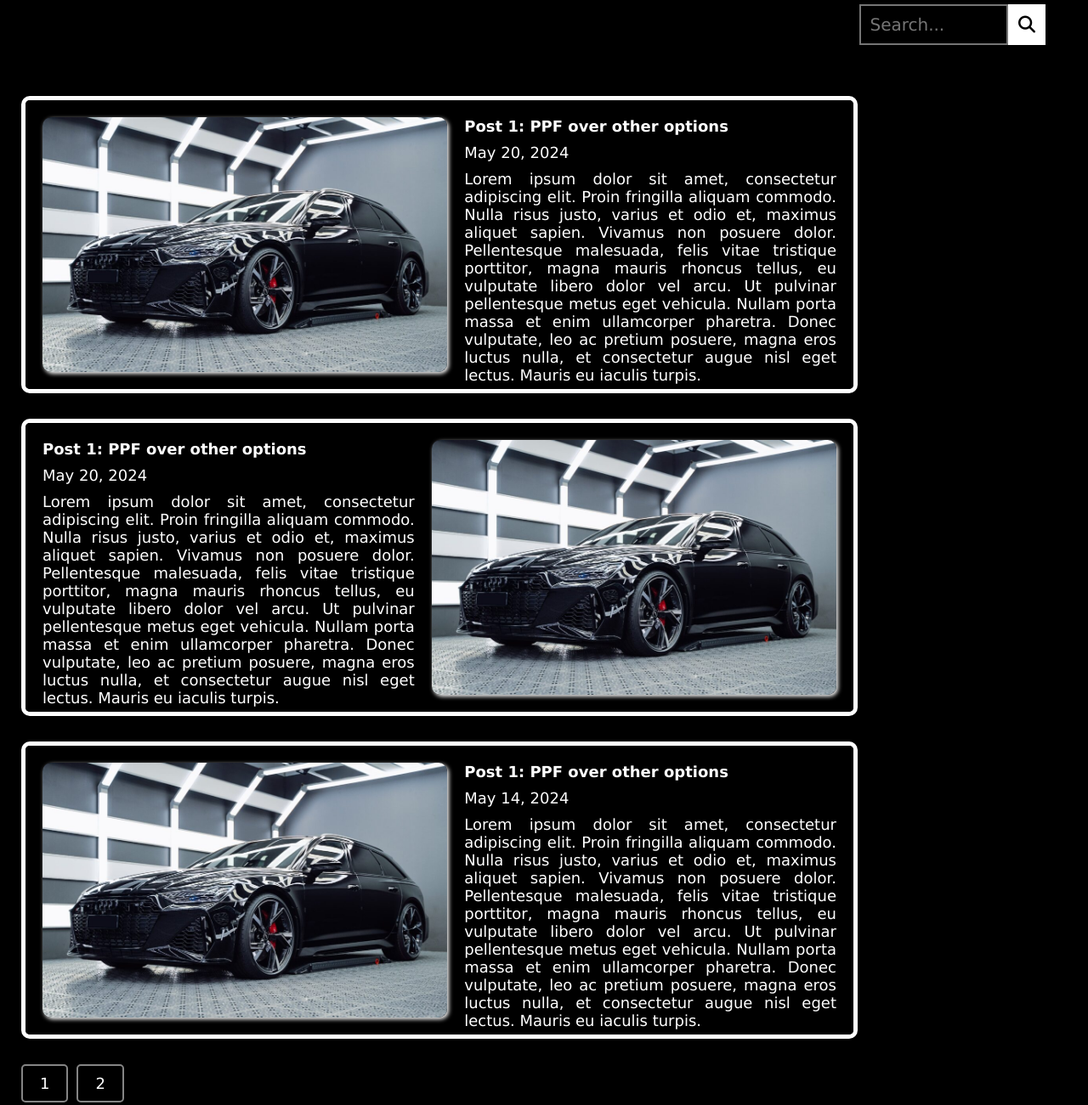
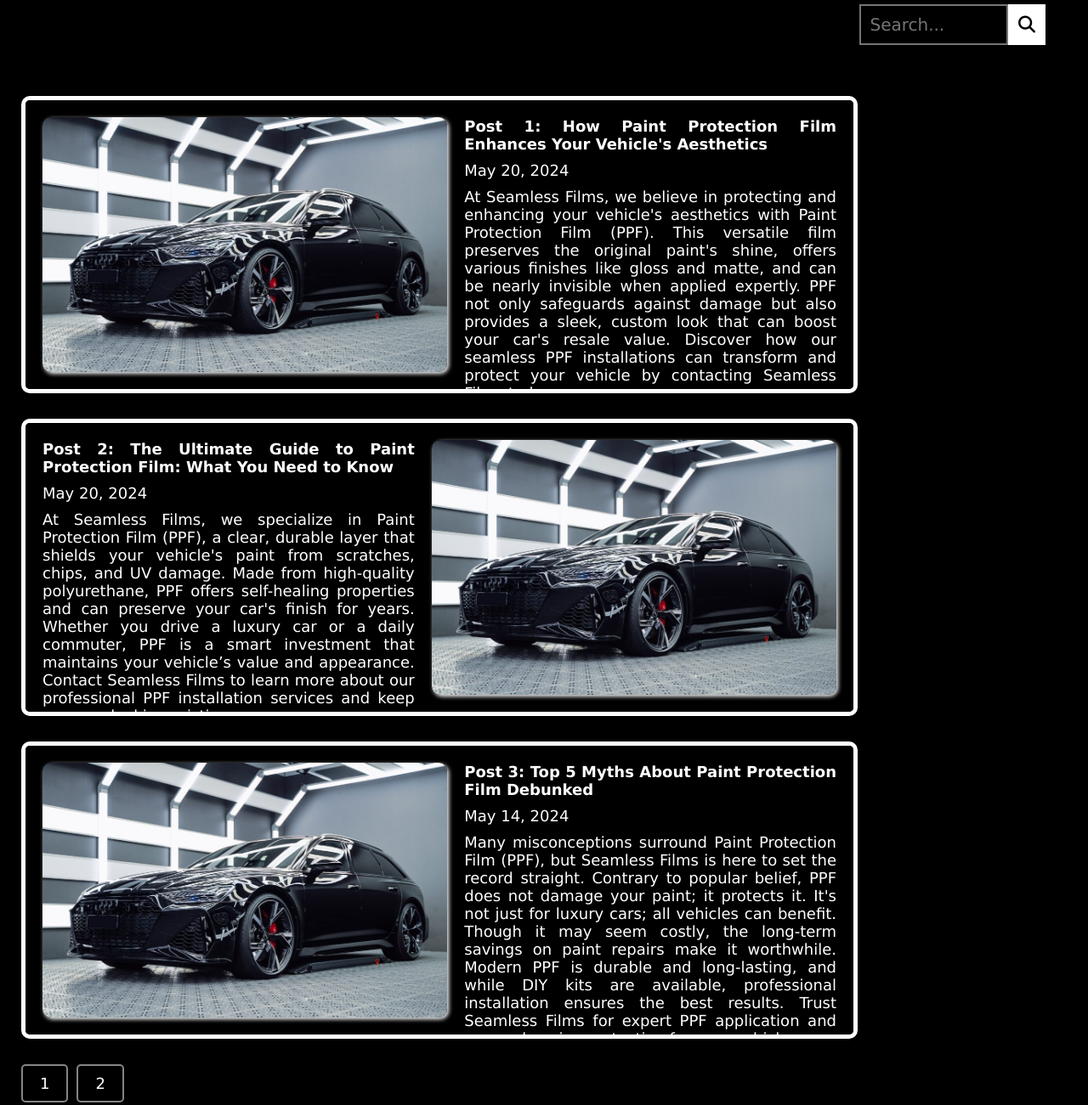
Before and after one commit to omchunamari/seamlessfilms, a website: page client/blog.html in a window 1280 px wide. Shown: the part 120-1421 px from the top of the page at 85% size. Drawn offline with nearby package versions, Linux system fonts and the light colour scheme.

Commit message:
Update blog.html

```diff
--- a/client/blog.html
+++ b/client/blog.html
@@ -77,11 +77,9 @@
                 <img src="./ppf images/clear.jpg" alt="" height="300px">
             </div>
             <div>
-                <p><b>Post 1: PPF over other options</b></p>
+                <p><b>Post 1: How Paint Protection Film Enhances Your Vehicle's Aesthetics</b></p>
                 <p>May 20, 2024</p>
-                <p>Lorem ipsum dolor sit amet, consectetur adipiscing elit. Proin fringilla aliquam commodo. Nulla risus justo, varius et odio et, maximus aliquet sapien. Vivamus non posuere dolor. Pellentesque malesuada, felis vitae tristique porttitor,
-                    magna mauris rhoncus tellus, eu vulputate libero dolor vel arcu. Ut pulvinar pellentesque metus eget vehicula. Nullam porta massa et enim ullamcorper pharetra. Donec vulputate, leo ac pretium posuere, magna eros luctus nulla, et consectetur
-                    augue nisl eget lectus. Mauris eu iaculis turpis.
+                <p>At Seamless Films, we believe in protecting and enhancing your vehicle's aesthetics with Paint Protection Film (PPF). This versatile film preserves the original paint's shine, offers various finishes like gloss and matte, and can be nearly invisible when applied expertly. PPF not only safeguards against damage but also provides a sleek, custom look that can boost your car's resale value. Discover how our seamless PPF installations can transform and protect your vehicle by contacting Seamless Films today.
                 </p>
             </div>
         </div>
@@ -90,11 +88,9 @@
         <div class="blog blog1">
 
             <div>
-                <p><b>Post 1: PPF over other options</b></p>
+                <p><b>Post 2: The Ultimate Guide to Paint Protection Film: What You Need to Know</b></p>
                 <p>May 20, 2024</p>
-                <p>Lorem ipsum dolor sit amet, consectetur adipiscing elit. Proin fringilla aliquam commodo. Nulla risus justo, varius et odio et, maximus aliquet sapien. Vivamus non posuere dolor. Pellentesque malesuada, felis vitae tristique porttitor,
-                    magna mauris rhoncus tellus, eu vulputate libero dolor vel arcu. Ut pulvinar pellentesque metus eget vehicula. Nullam porta massa et enim ullamcorper pharetra. Donec vulputate, leo ac pretium posuere, magna eros luctus nulla, et consectetur
-                    augue nisl eget lectus. Mauris eu iaculis turpis.
+                <p>At Seamless Films, we specialize in Paint Protection Film (PPF), a clear, durable layer that shields your vehicle's paint from scratches, chips, and UV damage. Made from high-quality polyurethane, PPF offers self-healing properties and can preserve your car's finish for years. Whether you drive a luxury car or a daily commuter, PPF is a smart investment that maintains your vehicle’s value and appearance. Contact Seamless Films to learn more about our professional PPF installation services and keep your car looking pristine.
                 </p>
             </div>
             <div class="post1">
@@ -110,11 +106,9 @@
                 <img src="./ppf images/clear.jpg" alt="" height="300px">
             </div>
             <div>
-                <p><b>Post 1: PPF over other options</b></p>
+                <p><b>Post 3: Top 5 Myths About Paint Protection Film Debunked</b></p>
                 <p>May 14, 2024</p>
-                <p>Lorem ipsum dolor sit amet, consectetur adipiscing elit. Proin fringilla aliquam commodo. Nulla risus justo, varius et odio et, maximus aliquet sapien. Vivamus non posuere dolor. Pellentesque malesuada, felis vitae tristique porttitor,
-                    magna mauris rhoncus tellus, eu vulputate libero dolor vel arcu. Ut pulvinar pellentesque metus eget vehicula. Nullam porta massa et enim ullamcorper pharetra. Donec vulputate, leo ac pretium posuere, magna eros luctus nulla, et consectetur
-                    augue nisl eget lectus. Mauris eu iaculis turpis.
+                <p>Many misconceptions surround Paint Protection Film (PPF), but Seamless Films is here to set the record straight. Contrary to popular belief, PPF does not damage your paint; it protects it. It's not just for luxury cars; all vehicles can benefit. Though it may seem costly, the long-term savings on paint repairs make it worthwhile. Modern PPF is durable and long-lasting, and while DIY kits are available, professional installation ensures the best results. Trust Seamless Films for expert PPF application and comprehensive protection for your vehicle.
                 </p>
             </div>
 
```
